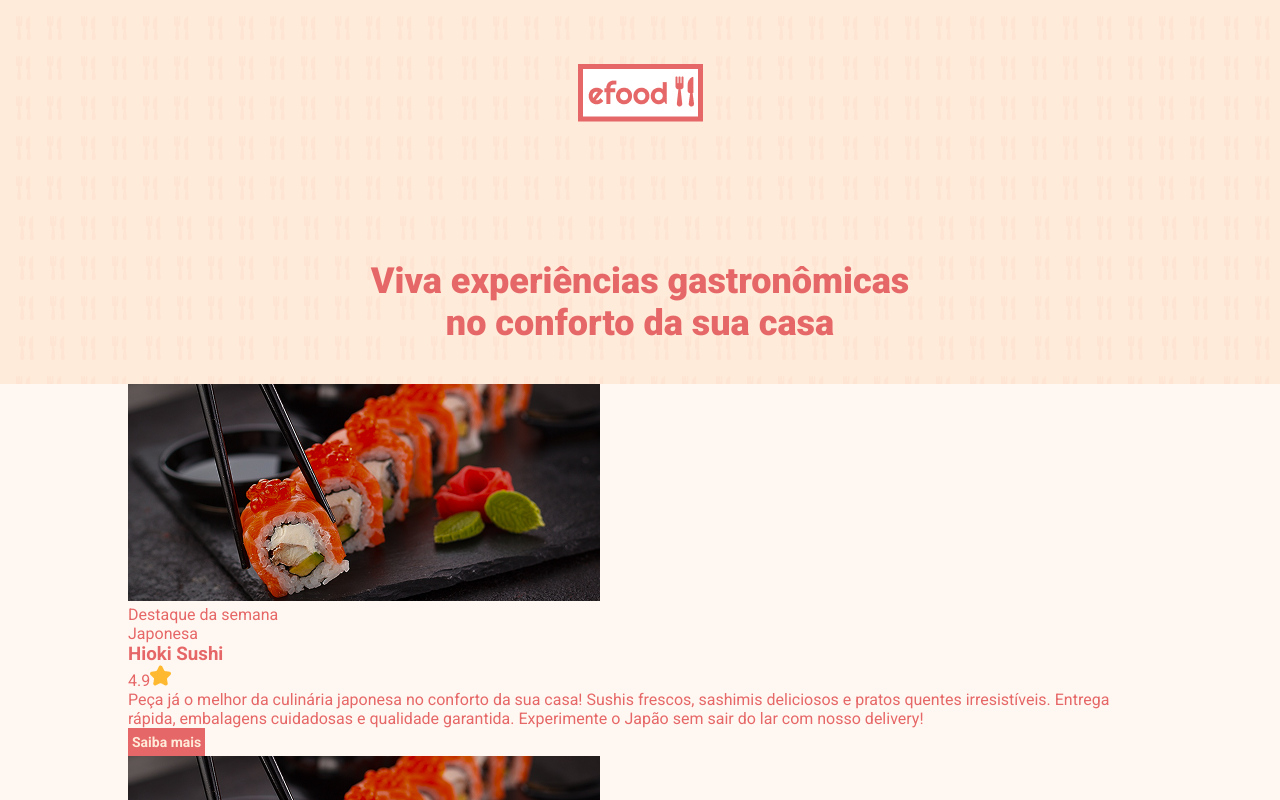
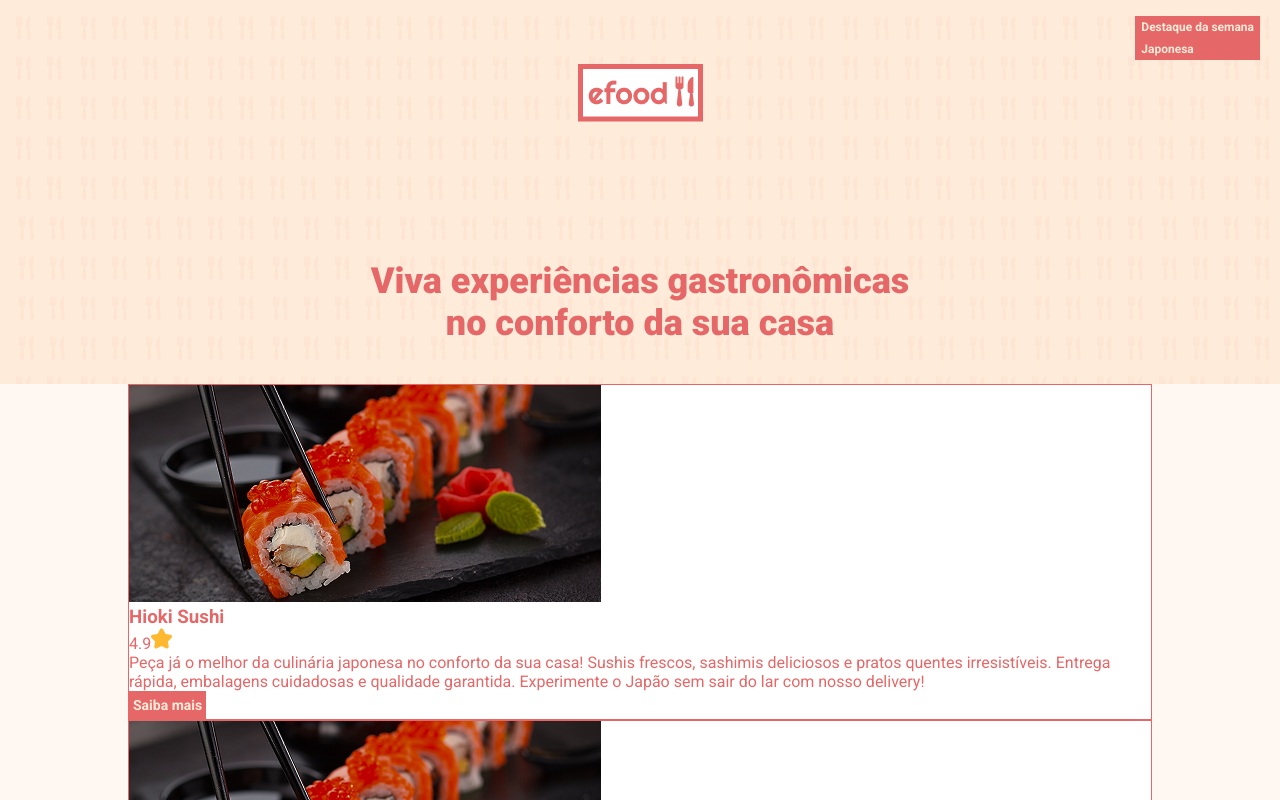
Before and after one commit to carolmeireles/efood, a React (Vite) app: page / in a window 1280 px wide. Shown: the top 800 px of the page. Built offline with nearby package versions, Linux system fonts and the light colour scheme.

Commit message:
fix Tag e Button

```diff
--- a/src/components/ButtonTag/index.tsx
+++ /dev/null
@@ -1,9 +0,0 @@
-import { BotaoTag } from './styles'
-
-const ButtonTag = () => (
-    <BotaoTag>
-        Saiba mais
-    </BotaoTag>
-)
-
-export default ButtonTag
--- a/src/components/Card/index.tsx
+++ b/src/components/Card/index.tsx
@@ -1,18 +1,19 @@
 import sushi from '../../assets/sushi.png'
 import estrela from '../../assets/estrela.png'
-import ButtonTag from '../ButtonTag'
+import { Button, CardContainer, Tags } from './styles'
+import Tag from '../Tag'
 
 const Card = () => (
-    <div>
+    <CardContainer>
         <img src={sushi} alt="Sushi" />
-        <div>
-            <div>
+        <Tags>
+            <Tag>
                 Destaque da semana
-            </div>
-            <div>
+            </Tag>
+            <Tag>
                 Japonesa
-            </div>
-        </div>
+            </Tag>
+        </Tags>
         <div>
             <h3>Hioki Sushi</h3>
             <span>
@@ -23,8 +24,8 @@
         <p>
             Peça já o melhor da culinária japonesa no conforto da sua casa! Sushis frescos, sashimis deliciosos e pratos quentes irresistíveis. Entrega rápida, embalagens cuidadosas e qualidade garantida. Experimente o Japão sem sair do lar com nosso delivery!
         </p>
-        <ButtonTag />
-    </div>
+        <Button>Saiba mais</Button>
+    </CardContainer>
 )
 
 export default Card
--- a/src/components/Card/styles.ts
+++ b/src/components/Card/styles.ts
@@ -0,0 +1,23 @@
+import styled from "styled-components"
+import { cores } from "../../styles"
+
+export const CardContainer = styled.div`
+    background-color: ${cores.branco};
+    border: 1px solid ${cores.rosa};
+`
+
+export const Tags = styled.div`
+    position: absolute;
+    top: 16px;
+    right: 20px;
+`
+
+export const Button = styled.button`
+    background-color: ${cores.rosa};
+    color: ${cores.rosaClaro};
+    padding: 6px 4px;
+    font-weight: bold;
+    font-size: 14px;
+    border: none;
+    cursor: pointer;
+`
--- /dev/null
+++ b/src/components/Tag/index.tsx
@@ -0,0 +1,11 @@
+import { TagContainer } from './styles'
+
+export type Props = {
+    children: string
+}
+
+const Tag = ({ children }: Props) => (
+    <TagContainer>{children}</TagContainer>
+)
+
+export default Tag
--- a/src/components/ButtonTag/styles.ts
+++ b/src/components/Tag/styles.ts
@@ -1,11 +1,10 @@
 import styled from "styled-components"
 import { cores } from "../../styles"
 
-export const BotaoTag = styled.button`
+export const TagContainer = styled.div`
     background-color: ${cores.rosa};
     color: ${cores.rosaClaro};
-    padding: 6px 4px;
+    padding: 4px 6px;
     font-weight: bold;
-    font-size: 14px;
-    border: none;
+    font-size: 12px;
 `
```
